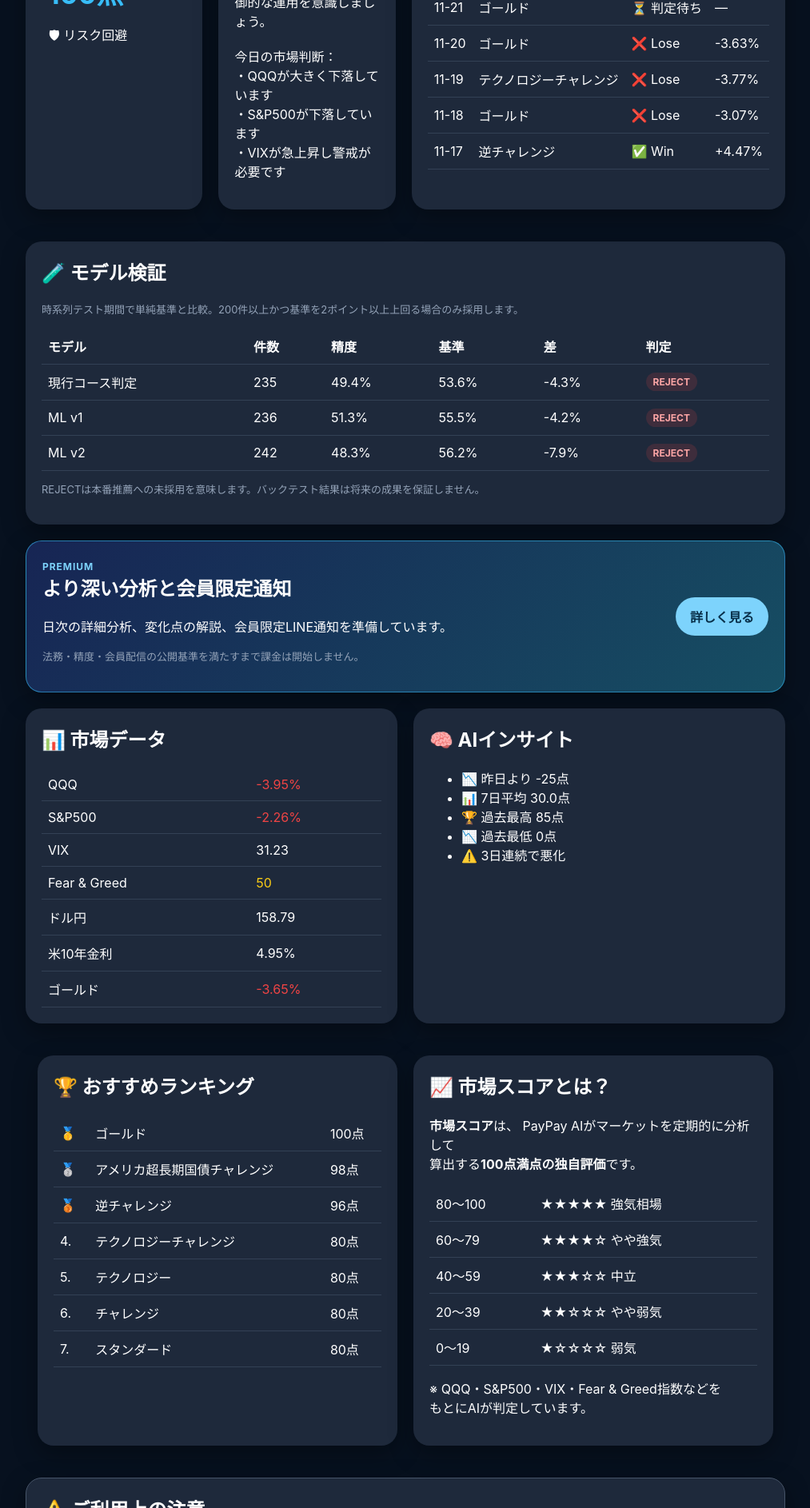
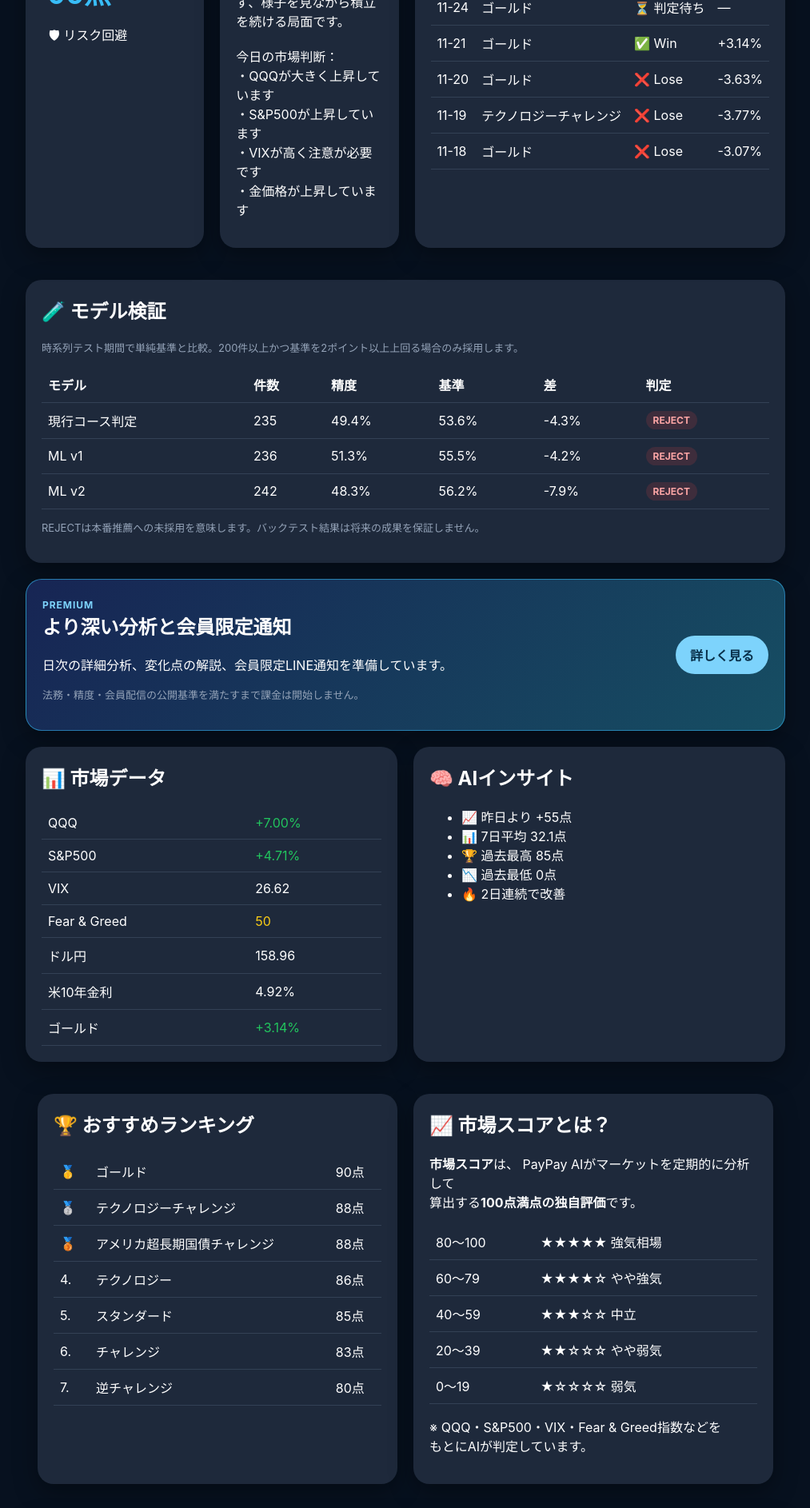
Before and after one commit to hayato861/paypay_ai, a plain HTML site: page index.html in a window 1280 px wide. Shown: the part 914-2800 px from the top of the page at 80% size, without its empty margins (133-1146 px from the left). Drawn offline with nearby package versions, Linux system fonts and the light colour scheme.

Commit message:
Auto Update PayPay AI

```diff
--- a/data/history.csv
+++ b/data/history.csv
@@ -82,4 +82,5 @@ date,score,recommend,qqq_change,result,evaluation_source
 2026-11-18,25,ゴールド,-3.07,Lose,etf_v1
 2026-11-19,50,テクノロジーチャレンジ,-3.77,Lose,etf_v1
 2026-11-20,25,ゴールド,-3.63,Lose,etf_v1
-2026-11-21,0,ゴールド,,Pending,
+2026-11-21,0,ゴールド,3.14,Win,etf_v1
+2026-11-24,55,ゴールド,,Pending,
--- a/index.html
+++ b/index.html
@@ -22,7 +22,7 @@
                 </div>
 
                 <div class="small">
-                    更新日時：2026-11-21 04:10 JST
+                    更新日時：2026-11-24 07:47 JST
                 </div>
                 <div class="service-stage">
                     無料ベータ・課金未開始
@@ -36,17 +36,17 @@
                     <div class="small">
                         <h2>市場スコア</h2>
                     </div>
-                    <div class="score" style="color:#ef4444;">
-                    0
+                    <div class="score" style="color:#facc15;">
+                    55
                     </div>
                     <div class="market">
-                        ★☆☆☆☆
+                        ★★★☆☆
                     </div>
                     <p class="small">
-                        🔴 弱気相場
+                        🟡 中立
                     </p>
-                    <p class="small" style="color:#ef4444;">
-                        前日比 -25点
+                    <p class="small" style="color:#22c55e;">
+                        前日比 +55点
                     </p>
                 </div>
 
@@ -67,17 +67,17 @@
 
         <div class="stat-box">
             <div class="stat-title">実ETF勝率</div>
-            <div class="stat-value">48.4%</div>
+            <div class="stat-value">49.2%</div>
         </div>
 
         <div class="stat-box">
             <div class="stat-title">評価済み</div>
-            <div class="stat-value">64</div>
+            <div class="stat-value">65</div>
         </div>
 
         <div class="stat-box">
             <div class="stat-title">勝ち</div>
-            <div class="stat-value">31</div>
+            <div class="stat-value">32</div>
         </div>
 
         <div class="stat-box">
@@ -113,7 +113,7 @@
                 &nbsp;🥇 ゴールド
             </h2>
             <div class="score-mini">
-                &nbsp;100点
+                &nbsp;90点
             </div>
             <p class="small">
                &nbsp; 🛡 リスク回避
@@ -123,7 +123,7 @@
         <div class="card">
             <h2>📝 AIコメント</h2>
             <p>
-                ⚠️ 市場は弱気です。無理な買い増しは避け、防御的な運用を意識しましょう。<br><br>今日の市場判断：<br>・QQQが大きく下落しています<br>・S&P500が下落しています<br>・VIXが急上昇し警戒が必要です<br>
+                🤔 市場は方向感がありません。焦って売買せず、様子を見ながら積立を続ける局面です。<br><br>今日の市場判断：<br>・QQQが大きく上昇しています<br>・S&P500が上昇しています<br>・VIXが高く注意が必要です<br>・金価格が上昇しています<br>
             </p>
         </div>
 
@@ -137,10 +137,17 @@
                 <tbody>
 
     <tr>
-    <td>11-21</td>
+    <td>11-24</td>
     <td>ゴールド</td>
     <td>⏳ 判定待ち</td>
     <td>—</td>
+    </tr>
+
+    <tr>
+    <td>11-21</td>
+    <td>ゴールド</td>
+    <td>✅ Win</td>
+    <td>+3.14%</td>
     </tr>
 
     <tr>
@@ -162,13 +169,6 @@
     <td>ゴールド</td>
     <td>❌ Lose</td>
     <td>-3.07%</td>
-    </tr>
-
-    <tr>
-    <td>11-17</td>
-    <td>逆チャレンジ</td>
-    <td>✅ Win</td>
-    <td>+4.47%</td>
     </tr>
 
                 </tbody>
@@ -241,21 +241,21 @@
             <table>
                 <tr>
                     <td>QQQ</td>
-                    <td style="color:#ef4444">
-                        -3.95%
+                    <td style="color:#22c55e">
+                        +7.00%
                     </td>
                 </tr>
 
                 <tr>
                     <td>S&P500</td>
-                    <td style="color:#ef4444">
-                        -2.26%
+                    <td style="color:#22c55e">
+                        +4.71%
                     </td>
                 </tr>
 
                 <tr>
                     <td>VIX</td>
-                    <td>31.23</td>
+                    <td>26.62</td>
                 </tr>
 
                 <tr>
@@ -267,18 +267,18 @@
 
                 <tr>
                     <td>ドル円</td>
-                    <td>158.79</td>
+                    <td>158.96</td>
                 </tr>
 
                 <tr>
                     <td>米10年金利</td>
-                    <td>4.95%</td>
+                    <td>4.92%</td>
                 </tr>
 
                 <tr>
                     <td>ゴールド</td>
-                    <td style="color:#ef4444">
-                        -3.65%
+                    <td style="color:#22c55e">
+                        +3.14%
                     </td>
 
                 </tr>
@@ -288,7 +288,7 @@
         <div class="card">
             <h2>🧠 AIインサイト</h2>
             <ul>
-                <li>📉 昨日より -25点</li><li>📊 7日平均 30.0点</li><li>🏆 過去最高 85点</li><li>📉 過去最低 0点</li><li>⚠️ 3日連続で悪化</li>
+                <li>📈 昨日より +55点</li><li>📊 7日平均 32.1点</li><li>🏆 過去最高 85点</li><li>📉 過去最低 0点</li><li>🔥 2日連続で改善</li>
             </ul>
         </div>
     </div>
@@ -301,42 +301,42 @@
         <tr>
             <td>🥇</td>
             <td>ゴールド</td>
-            <td>100点</td>
+            <td>90点</td>
         </tr>
 
         <tr>
             <td>🥈</td>
-            <td>アメリカ超長期国債チャレンジ</td>
-            <td>98点</td>
+            <td>テクノロジーチャレンジ</td>
+            <td>88点</td>
         </tr>
 
         <tr>
             <td>🥉</td>
-            <td>逆チャレンジ</td>
-            <td>96点</td>
+            <td>アメリカ超長期国債チャレンジ</td>
+            <td>88点</td>
         </tr>
 
         <tr>
             <td>4.</td>
-            <td>テクノロジーチャレンジ</td>
-            <td>80点</td>
+            <td>テクノロジー</td>
+            <td>86点</td>
         </tr>
 
         <tr>
             <td>5.</td>
-            <td>テクノロジー</td>
-            <td>80点</td>
+            <td>スタンダード</td>
+            <td>85点</td>
         </tr>
 
         <tr>
             <td>6.</td>
             <td>チャレンジ</td>
-            <td>80点</td>
+            <td>83点</td>
         </tr>
 
         <tr>
             <td>7.</td>
-            <td>スタンダード</td>
+            <td>逆チャレンジ</td>
             <td>80点</td>
         </tr>
 
@@ -410,8 +410,8 @@
 
 
     <script>
-        const scoreLabels = ["11-04", "11-05", "11-06", "11-07", "11-10", "11-11", "11-12", "11-13", "11-14", "11-17", "11-18", "11-19", "11-20", "11-21"];
-        const scoreData = [55, 60, 10, 45, 75, 35, 83, 40, 45, 25, 25, 50, 25, 0];
+        const scoreLabels = ["11-05", "11-06", "11-07", "11-10", "11-11", "11-12", "11-13", "11-14", "11-17", "11-18", "11-19", "11-20", "11-21", "11-24"];
+        const scoreData = [60, 10, 45, 75, 35, 83, 40, 45, 25, 25, 50, 25, 0, 55];
     </script>
 
     <script src="https://cdn.jsdelivr.net/npm/chart.js"></script>
```
Also changed, not shown: data/market_report.png, data/x_post.txt.
